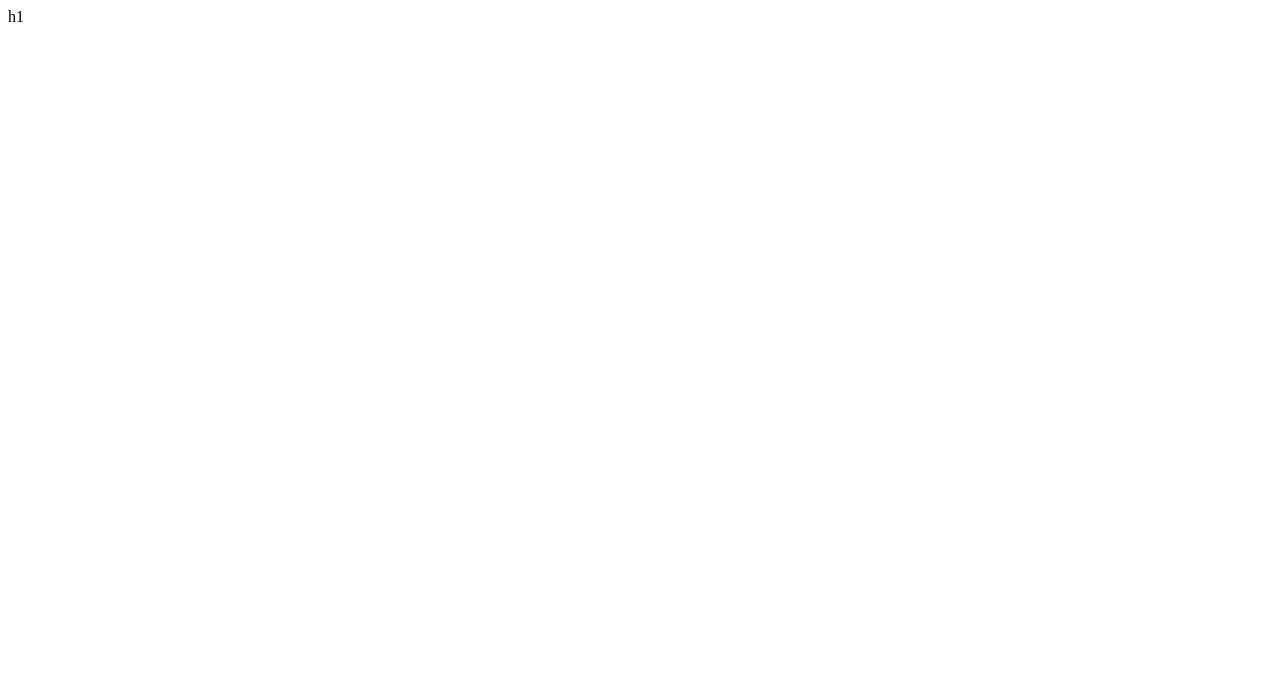
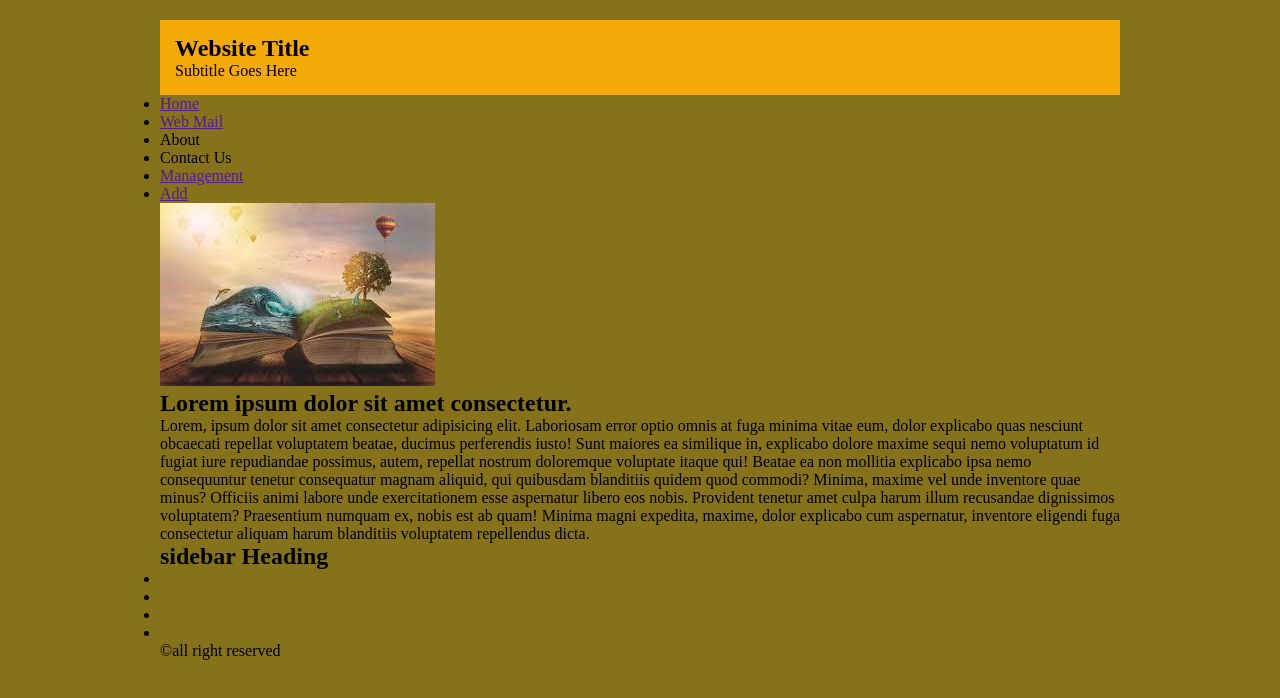
Before and after one commit to m-rifat-mia/my-first-website, a plain HTML site: page index.html in a window 1280 px wide. Drawn offline with Linux system fonts and the light colour scheme.

Commit message:
first website

```diff
--- a/index.html
+++ b/index.html
@@ -5,8 +5,58 @@
     <meta http-equiv="X-UA-Compatible" content="IE=edge">
     <meta name="viewport" content="width=device-width, initial-scale=1.0">
     <title>My Fast ever website</title>
+    <link rel="stylesheet" href="styje.css">
 </head>
 <body>
-    h1
+   <div id="wrapper">
+    <header>
+        <div id="header">
+            <h2>Website Title</h2>
+            <p>Subtitle Goes Here</p>
+        </div>
+    </header>
+    <nav>
+        <div id="nav">
+           <ul>
+            <li><a href="">Home</a></li>
+            <li><a href="">Web Mail</a></li>
+            <li><a href=""></a>About</li>
+            <li><a href=""></a>Contact Us</li>
+            <li><a href="">Management</a></li>
+            <li><a href="">Add</a></li>
+           </ul>
+        </div>
+    </nav>
+    <section>
+        <div id="img">
+            <img src="img/pic.jpg" alt="">
+        </div>
+    </section>
+    <section>
+        <div id="content">
+            <h2>Lorem ipsum dolor sit amet consectetur.</h2>
+            <p>Lorem, ipsum dolor sit amet consectetur adipisicing elit. Laboriosam error optio omnis at fuga minima vitae eum, dolor explicabo quas nesciunt obcaecati repellat voluptatem beatae, ducimus perferendis iusto! Sunt maiores ea similique in, explicabo dolore maxime sequi nemo voluptatum id fugiat iure repudiandae possimus, autem, repellat nostrum doloremque voluptate itaque qui! Beatae ea non mollitia explicabo ipsa nemo consequuntur tenetur consequatur magnam aliquid, qui quibusdam blanditiis quidem quod commodi? Minima, maxime vel unde inventore quae minus? Officiis animi labore unde exercitationem esse aspernatur libero eos nobis. Provident tenetur amet culpa harum illum recusandae dignissimos voluptatem? Praesentium numquam ex, nobis est ab quam! Minima magni expedita, maxime, dolor explicabo cum aspernatur, inventore eligendi fuga consectetur aliquam harum blanditiis voluptatem repellendus dicta.</p>
+
+        </div>
+        <div id="slide">
+            <aside>
+                <h2>sidebar Heading</h2>
+                <ul>
+                    <li><a href=""></a></li>
+                    <li><a href=""></a></li>
+                    <li><a href=""></a></li>
+                    <li><a href=""></a></li>
+                </ul>
+            </aside>
+
+        </div>
+
+    </section>
+    <footer>
+        <p>&copy;all right reserved</p>
+    </footer>
+   </div>
+
+
 </body>
 </html>
--- a/styje.css
+++ b/styje.css
@@ -0,0 +1,15 @@
+*{
+    margin: 0;
+    padding: 0;
+}
+body{
+    background-color: #85721B;
+}
+#wrapper{
+    width: 960px;
+    margin: 20px auto;
+}
+#header{
+    background-color: #F6AA08;
+    padding: 15px ;
+}
```
Also changed, not shown: img/pic.jpg (added).
